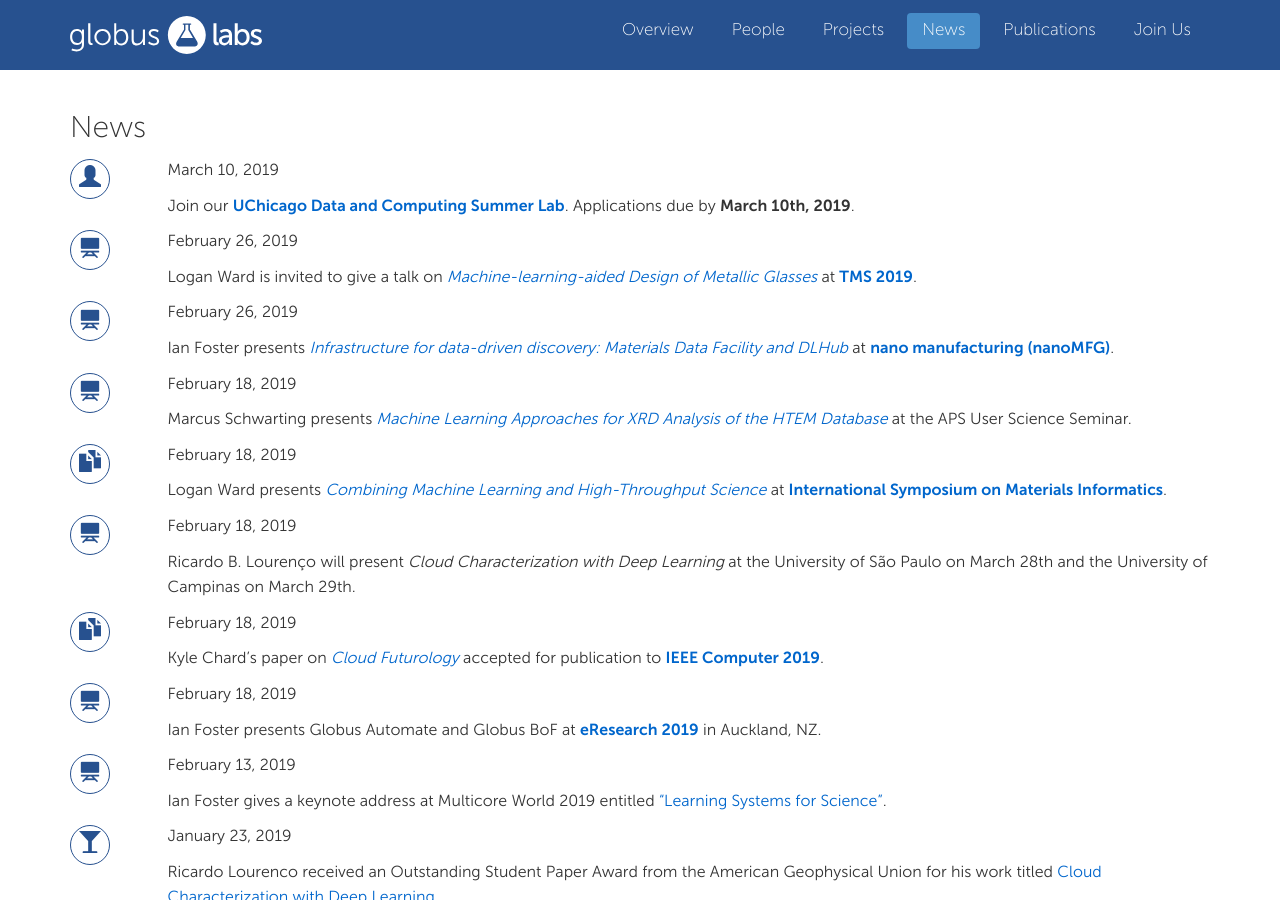
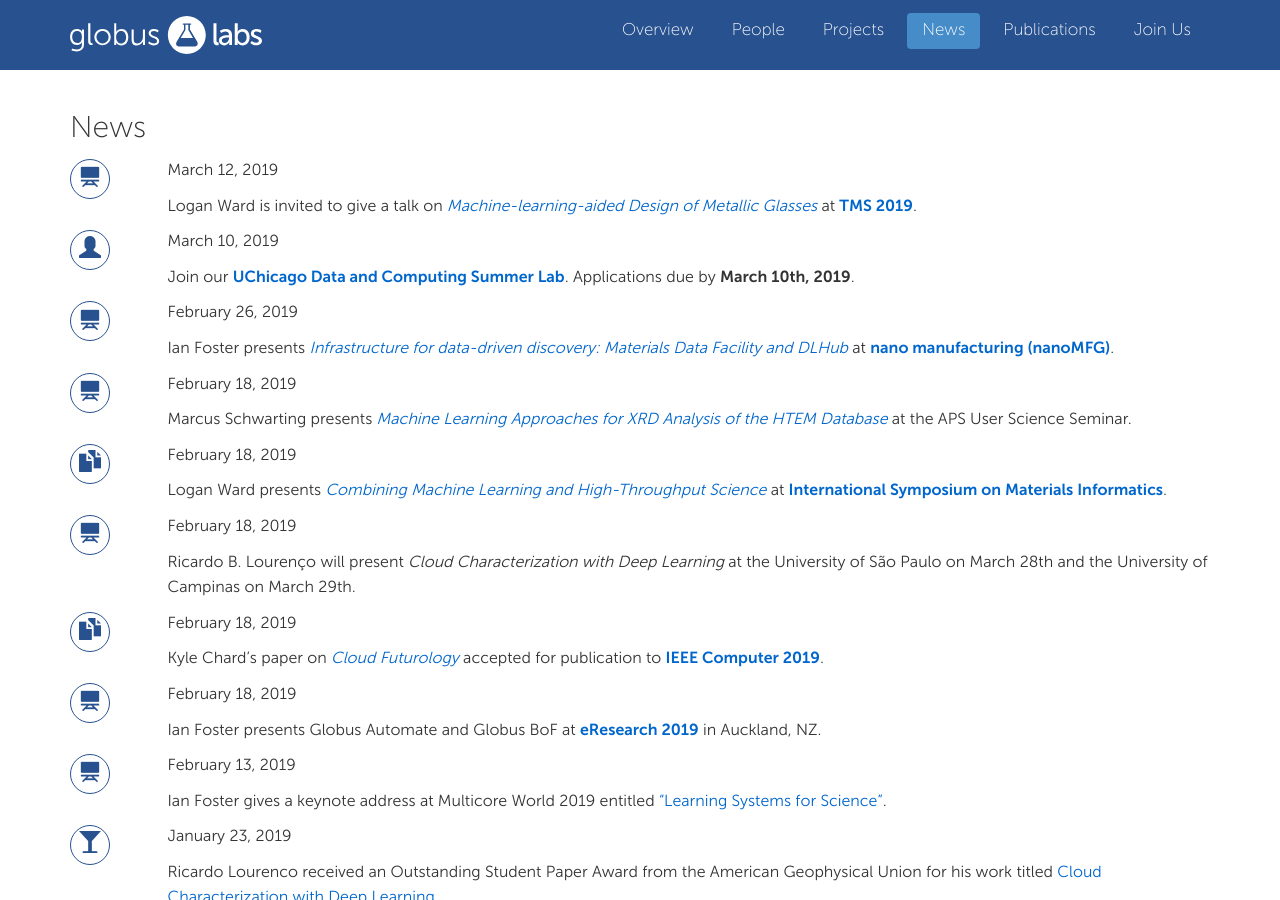
Before and after one commit to miketynes/globus-labs.github.io, a Jekyll site: the page built from news.html, in a window 1280 px wide and 900 px high. Built offline with Jekyll 4.4.1, drawn with Linux system fonts in a browser that asks for light colours; nearby versions of some CDN libraries.

Commit message:
corrected time

```diff
--- a/_posts/2019-03-06-Logan-TMS-talk.markdown
+++ b/_posts/2019-03-06-Logan-TMS-talk.markdown
@@ -1,7 +1,7 @@
 ---
 layout: news
 title: "Logan Ward invited to present at TMS 2019"
-date:  2019-02-26 14:00:01 -0900
+date:  2019-03-12 14:00:01 -0900
 type: presentation
 ---
 Logan Ward is invited to give a talk on [*Machine-learning-aided Design of Metallic Glasses*](http://www.programmaster.org/PM/PM.nsf/ApprovedAbstracts/3AE9B96D8853FF83852582BE0007B8B7?OpenDocument) at [**TMS 2019**](https://www.tms.org/TMS2019/Programming/TMS2019_Technical_Program/TMS2019/Programming/TMS2019_Technical_Program.aspx).
```
